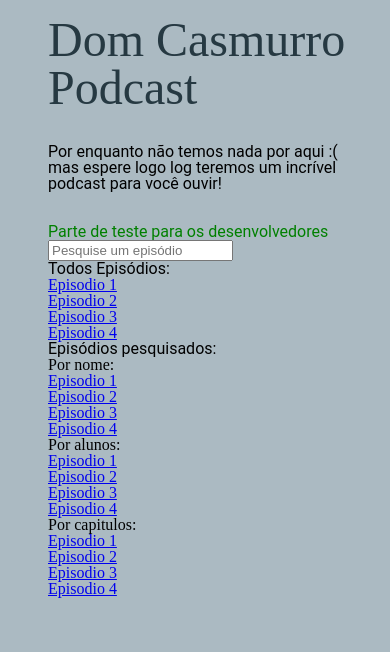
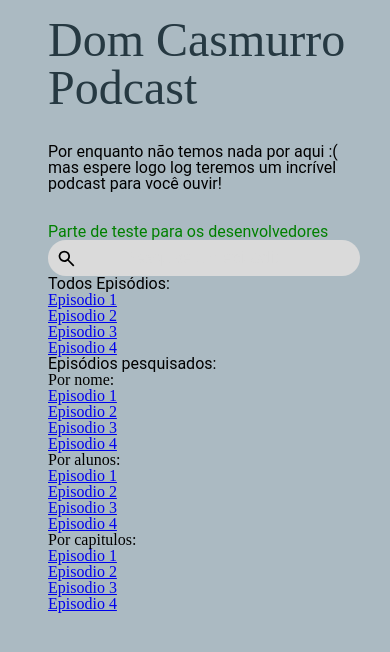
Before and after one commit to DomCasmurroPodcast/DomCasmurroPodcast, a Next.js app: page / in a window 390 px wide. Shown: the top 652 px of the page. Built offline with nearby package versions, Linux system fonts and the light colour scheme.

Commit message:
Adição

```diff
--- a/src/components/SearchBar/SearchBar.module.scss
+++ b/src/components/SearchBar/SearchBar.module.scss
@@ -0,0 +1,46 @@
+.searchSvg{
+    padding-top: 6px;
+    padding-left: 15px;
+    position: absolute;
+}
+
+.searchBar{
+    width: 55%;
+    height: 48px;
+    border: none;
+    border-radius: 48px;
+    background-color: #DADADA;
+    text-align: center;
+    font-size: 18px;
+}
+
+.searchBar:focus{
+    outline: none;
+}
+
+.searchBar:hover{
+    background-color: #dddddd;
+}
+
+.searchBar::placeholder{
+    color: #DADADA;
+}
+
+.searchBar:hover::placeholder{
+    color: #b8b8b8;
+}
+
+@media only screen and (max-width: 600px) {
+
+    .searchSvg{
+        padding-left: 8px;
+        padding-top: 8px;
+    }
+
+    .searchBar{
+       width: 90%;
+       height: 34px;
+       font-size: 16px;
+    }
+
+  }
--- a/src/components/SearchBar/index.jsx
+++ b/src/components/SearchBar/index.jsx
@@ -1,24 +1,38 @@
-import { useState } from "react"
+import { useEffect, useState } from "react"
 import styles from "./SearchBar.module.scss"
+import Image from "next/image";
 
 export default function SearchBar({exportValue, ...props}){
 
     const [value, setValue] = useState("");
+    const [svgSize, setSvgSize] = useState(36)
     //O exportValue, deve receber um setState para passar o valor para o componente parente
     const handleOnChange = (e)=>{
         setValue(e.target.value)
         if(exportValue)exportValue(e.target.value)
     }
 
+    useEffect(() => {
+        if(window.innerWidth < 600) setSvgSize(21)//Tela mobile =  icone de pesquisa menor, essa pra tu tião com a responsividade
+
+      }, []);
 
     return(
 
+
+        <div className={styles.container}>
+            <div className={styles.searchSvg}>
+            <svg xmlns="http://www.w3.org/2000/svg" height={svgSize} viewBox="0 -960 960 960" width={svgSize}><path fill="#263942;" d="M784-120 532-372q-30 24-69 38t-83 14q-109 0-184.5-75.5T120-580q0-109 75.5-184.5T380-840q109 0 184.5 75.5T640-580q0 44-14 83t-38 69l252 252-56 56ZM380-400q75 0 127.5-52.5T560-580q0-75-52.5-127.5T380-760q-75 0-127.5 52.5T200-580q0 75 52.5 127.5T380-400Z"/></svg>
+            </div>
             <input
+                className={styles.searchBar}
                 placeholder="Pesquise um episódio"
                 type="text"
                 value={value}
                 onChange={(e)=>handleOnChange(e)}
                 //onClick={()=>console.log(value)}
                 {...props}/>
+        </div>
+
     )
 }
--- a/src/utils/episodios.js
+++ b/src/utils/episodios.js
@@ -31,7 +31,7 @@ const episodios = [
     nome: "Episodio 4",
     audioSrc: "/",
     capitulos: "18, 19, 20, 21, 22",
-    alunos: "Emylly Samylly, Laís Amaro, João Phelipe",
+    alunos: "Patrícia O. Silva, Leonardo Pereira",
     descricao: "A maluca conteporanea é completamente sociedade...",
     turma: "2ºA"
   },
```
Also changed, not shown: public/imgs/search-icon.svg (added). Lines whose indentation alone changed are shown as unchanged.
